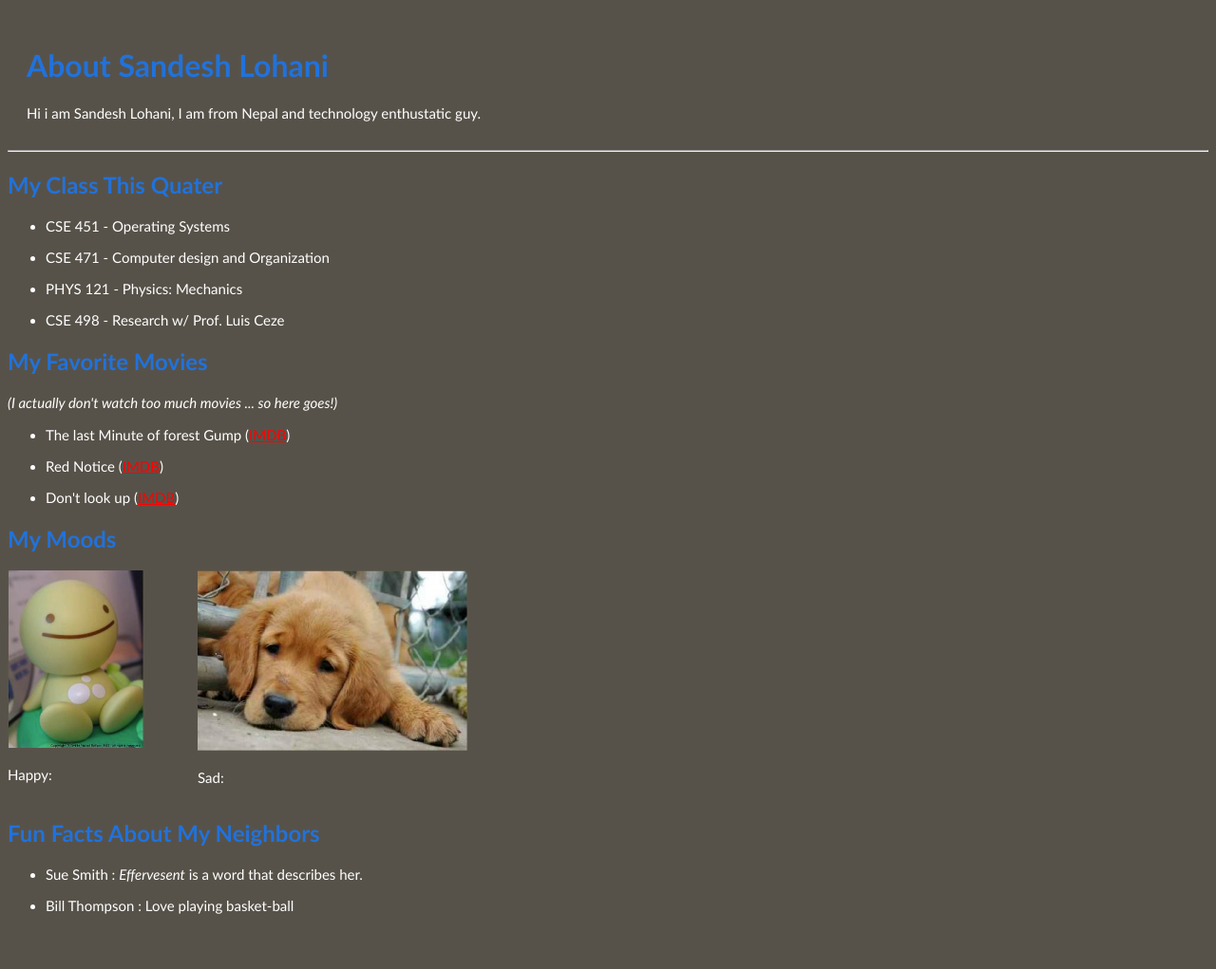
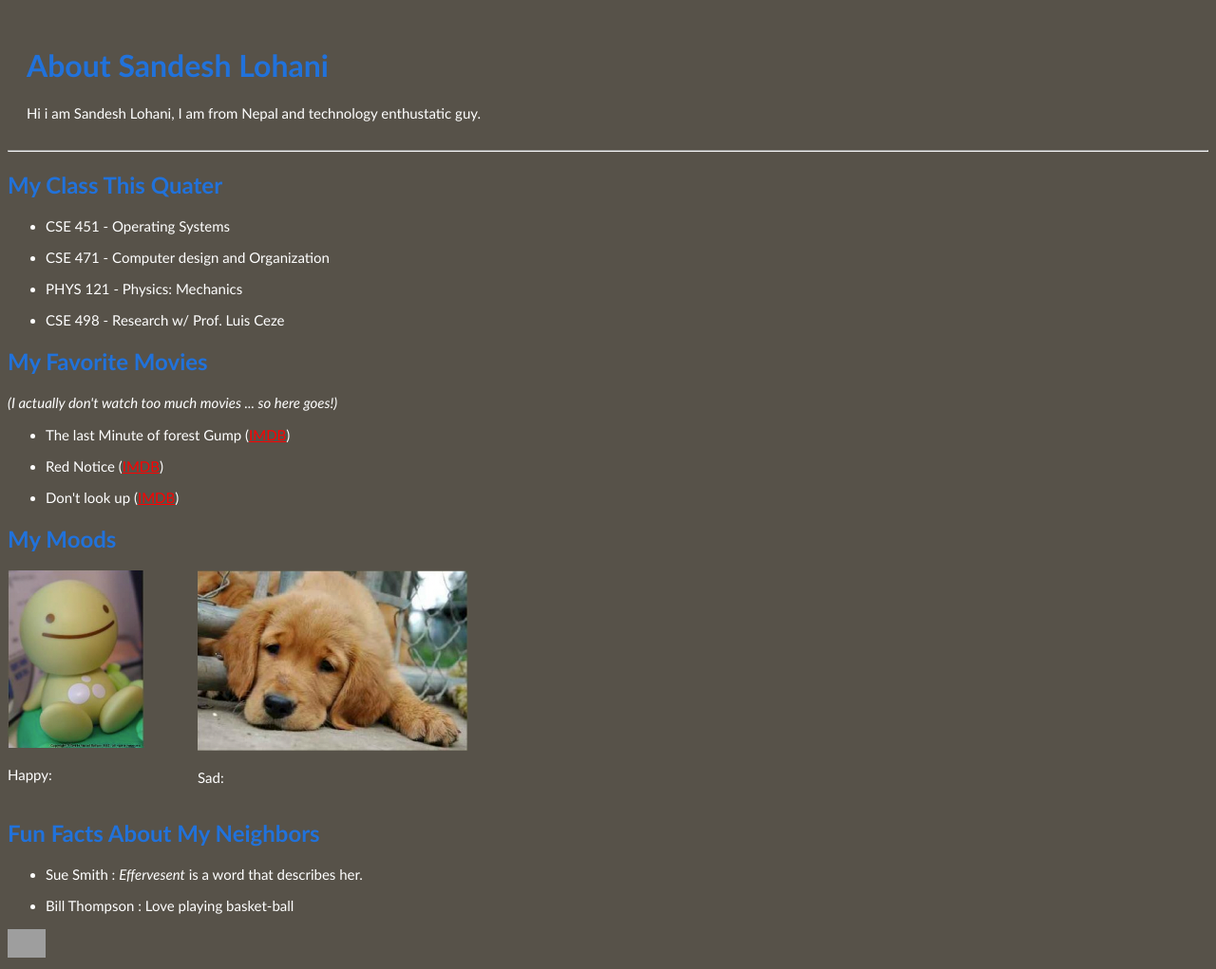
Before and after one commit to slohani1991/Assignments, a plain HTML site: page assignment2-1/index.html in a window 1280 px wide. Shown: the whole page at 95% size. Before the commit the page ends 979 px from the top, so only its background shows below. Drawn offline with Linux system fonts and the light colour scheme; grey boxes are pictures that could not be loaded.

Commit message:
added w3c logo on footer

```diff
--- a/assignment2-1/index.html
+++ b/assignment2-1/index.html
@@ -56,5 +56,10 @@
             </div>
         </div>
     </div>
+    <div>
+        <a href="https://validator.w3.org/nu/?doc=https%3A%2F%2Fslohani1991.github.io%2FAssignments%2Fassignment2-1%2F">
+        <img src="https://www.alvantia.com/wp-content/uploads/2015/05/W3C-LOGO-300x135.jpeg" alt="w3c image" height="30"/>
+        </a>
+    </div>
 </body>
 </html>
```
